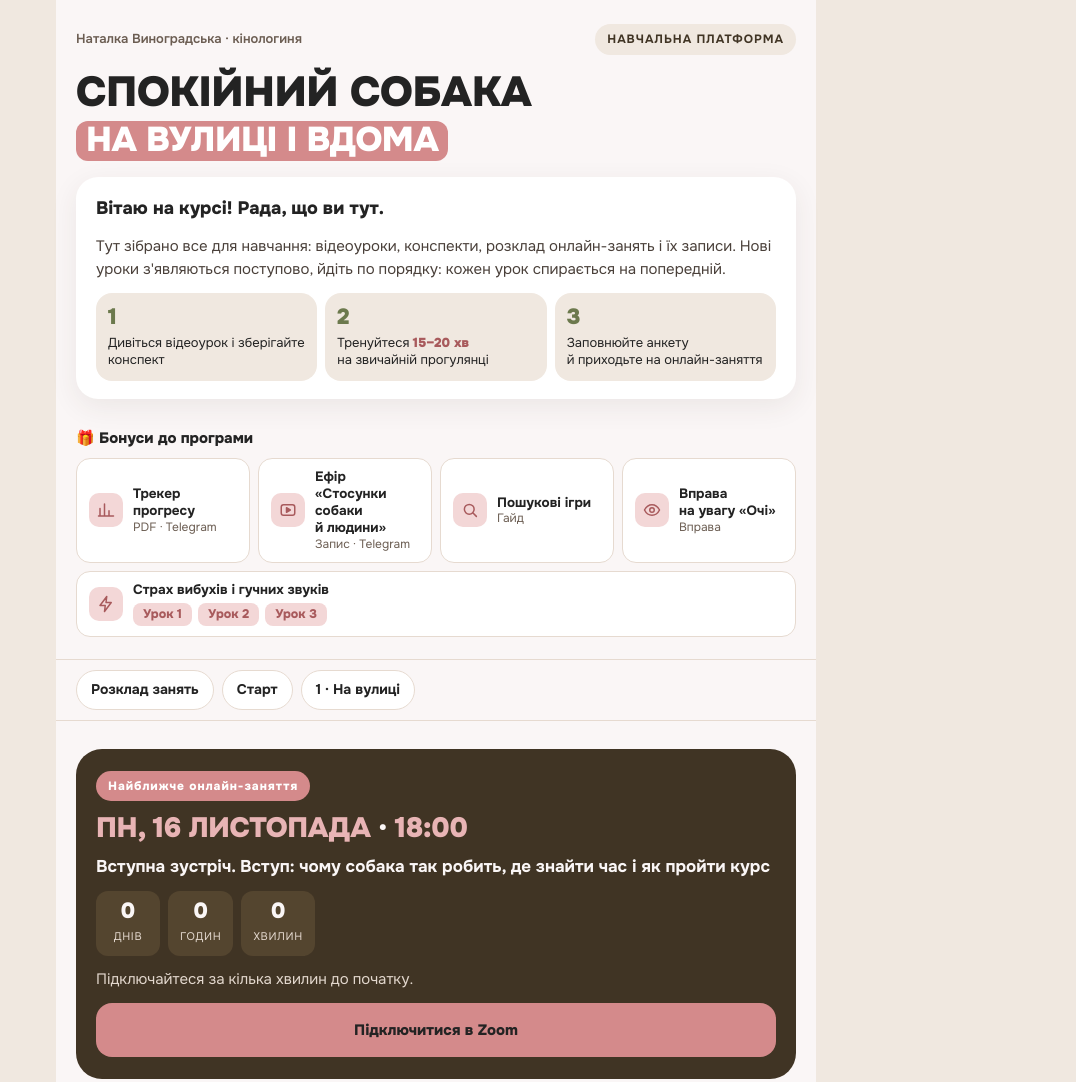
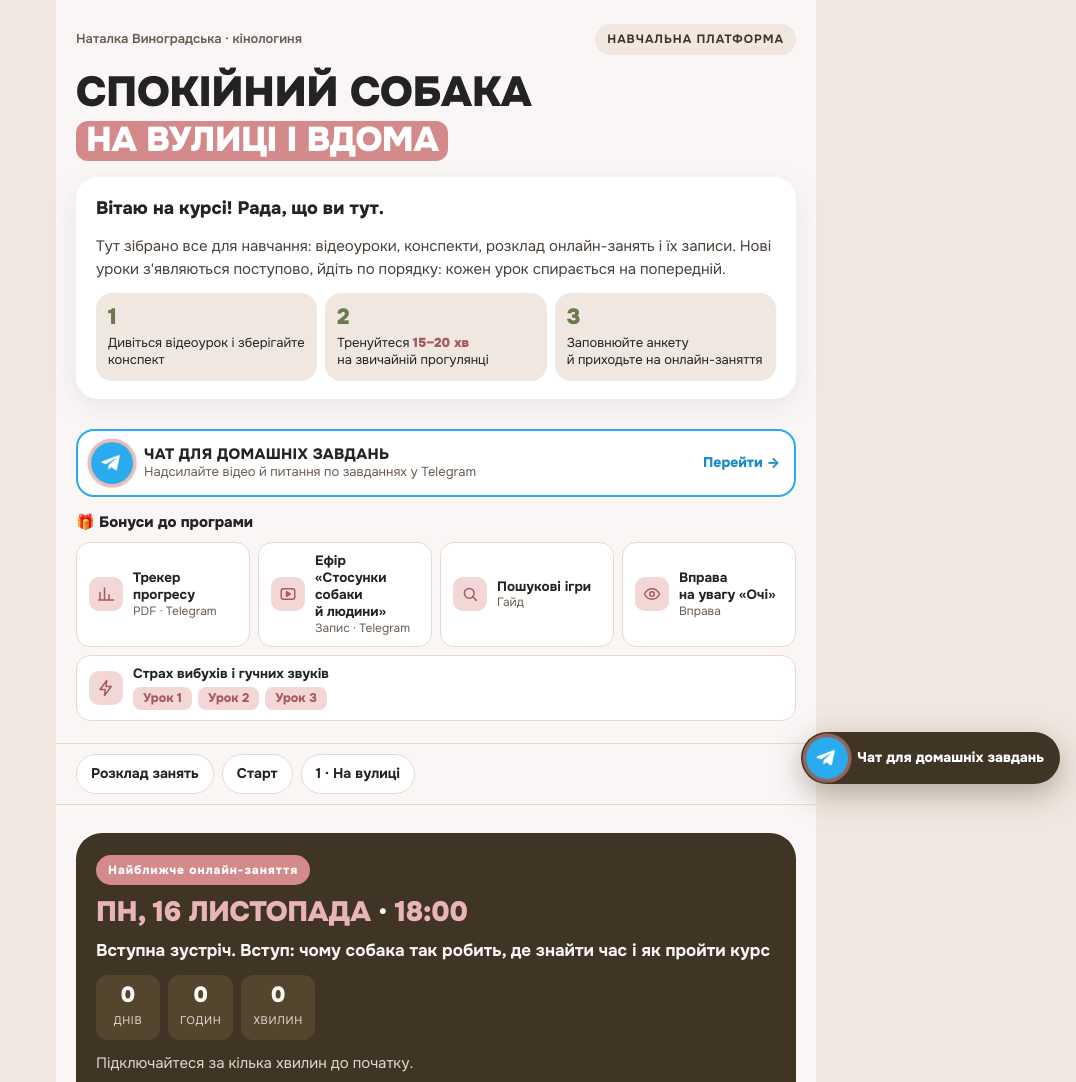
Before and after one commit to mogilevskakateryna-lgtm/spokiynyi-sobaka, a plain HTML site: page index.html in a window 1280 px wide. Shown: the top 1082 px of the page, without its empty margins (204-1280 px from the left). Drawn offline with Linux system fonts and the light colour scheme.

Commit message:
Помітна кнопка «Чат для домашніх завдань» (Telegram)
Co-Authored-By: Claude Opus 5.5 <noreply@anthropic.com>
Claude-Session: https://claude.ai/code/session_015YbT4e5Dz6aWHs325wB7MK

```diff
--- a/index.html
+++ b/index.html
@@ -255,11 +255,27 @@ a.bn:hover{border-color:var(--rose)}
 .bn-links{display:flex;gap:6px;flex-wrap:wrap;margin-top:4px}
 .bn-links a{font-size:12.5px;font-weight:800;color:var(--rose);background:var(--rose-soft);border-radius:8px;padding:4px 10px;text-decoration:none}
 @media (min-width:640px){.bn-grid{grid-template-columns:repeat(4,minmax(0,1fr))}}
+
+@keyframes hwpulse{0%{box-shadow:0 0 0 0 rgba(212,138,139,.75)}70%{box-shadow:0 0 0 14px rgba(212,138,139,0)}100%{box-shadow:0 0 0 0 rgba(212,138,139,0)}}
+@keyframes hwblink{0%,100%{transform:scale(1)}50%{transform:scale(1.12)}}
+.hw-dot{flex:0 0 auto;width:40px;height:40px;border-radius:50%;background:#2AABEE;color:#fff;display:grid;place-items:center;animation:hwpulse 1.6s infinite,hwblink 1.6s infinite}
+.hw-dot svg{width:20px;height:20px;margin-left:-2px}
+.hw-fab{position:fixed;z-index:15;right:max(16px,env(safe-area-inset-right,0px));bottom:max(16px,env(safe-area-inset-bottom,0px));display:flex;align-items:center;gap:10px;background:var(--brown);color:#fff;text-decoration:none;border-radius:999px;padding:6px 16px 6px 6px;font-weight:800;font-size:14px;box-shadow:0 10px 30px rgba(64,52,36,.35)}
+.hw-fab:hover{background:var(--rose)}
+.hw-banner{display:flex;align-items:center;gap:12px;margin:0 20px 16px;padding:12px 14px;background:#fff;border:2px solid #2AABEE;border-radius:18px;text-decoration:none;color:var(--ink)}
+.hw-bt{flex:1;min-width:0;display:flex;flex-direction:column;line-height:1.3}
+.hw-bt b{font-size:15px;font-weight:800;text-transform:uppercase;letter-spacing:.02em}
+.hw-bt span{font-size:13px;color:var(--muted)}
+.hw-go{flex:0 0 auto;font-weight:800;font-size:14px;color:#1A8BC9}
+@media (max-width:420px){.hw-go{display:none}.hw-fab .hw-lbl{font-size:13px}}
+@media (prefers-reduced-motion:reduce){.hw-dot{animation:hwpulse 2.4s infinite}}
+footer{padding-bottom:96px!important}
 @media (prefers-reduced-motion:reduce){html{scroll-behavior:auto}.bar i,.chev{transition:none}}
 </style>
 </head>
 <body>
 <div class="page">
+<a class="hw-fab" href="https://t.me/+ZLtZzv8uLcI1OTUy" target="_blank" rel="noopener"><span class="hw-dot"><svg viewBox="0 0 24 24" fill="currentColor" aria-hidden="true"><path d="M21.9 4.3 18.7 19.4c-.2 1-.9 1.3-1.7.8l-4.8-3.5-2.3 2.2c-.3.3-.5.5-1 .5l.3-4.9 8.9-8c.4-.3-.1-.5-.6-.2L6.5 13.2 1.8 11.7c-1-.3-1-1 .2-1.5L20.6 3c.9-.3 1.6.2 1.3 1.3z"/></svg></span><span class="hw-lbl">Чат для домашніх завдань</span></a>
 
 <header class="wrap hero stack">
   <div class="brand"><span>Наталка Виноградська · кінологиня</span><span class="pill">Навчальна платформа</span></div>
@@ -276,6 +292,7 @@ a.bn:hover{border-color:var(--rose)}
 </header>
 
 
+<a class="hw-banner" href="https://t.me/+ZLtZzv8uLcI1OTUy" target="_blank" rel="noopener"><span class="hw-dot"><svg viewBox="0 0 24 24" fill="currentColor" aria-hidden="true"><path d="M21.9 4.3 18.7 19.4c-.2 1-.9 1.3-1.7.8l-4.8-3.5-2.3 2.2c-.3.3-.5.5-1 .5l.3-4.9 8.9-8c.4-.3-.1-.5-.6-.2L6.5 13.2 1.8 11.7c-1-.3-1-1 .2-1.5L20.6 3c.9-.3 1.6.2 1.3 1.3z"/></svg></span><span class="hw-bt"><b>Чат для домашніх завдань</b><span>Надсилайте відео й&nbsp;питання по&nbsp;завданнях у&nbsp;Telegram</span></span><span class="hw-go">Перейти →</span></a>
 <section class="wrap bonuses" aria-labelledby="bon-h">
   <h3 id="bon-h" class="bon-h">🎁 Бонуси до&nbsp;програми</h3>
   <div class="bn-grid">
```
